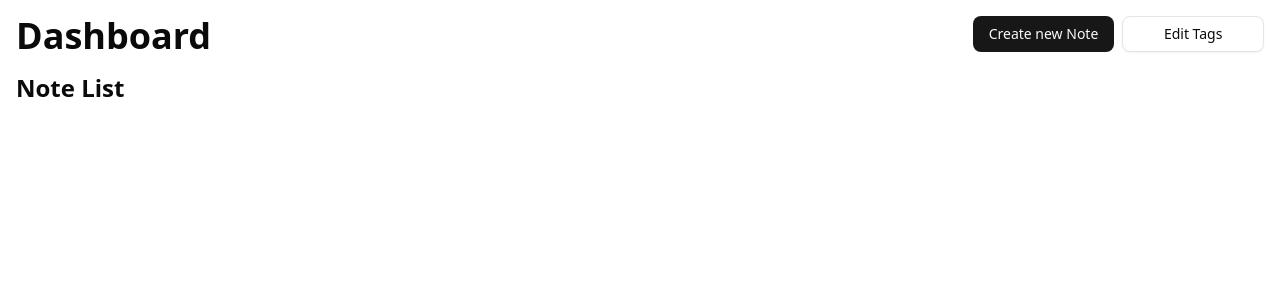
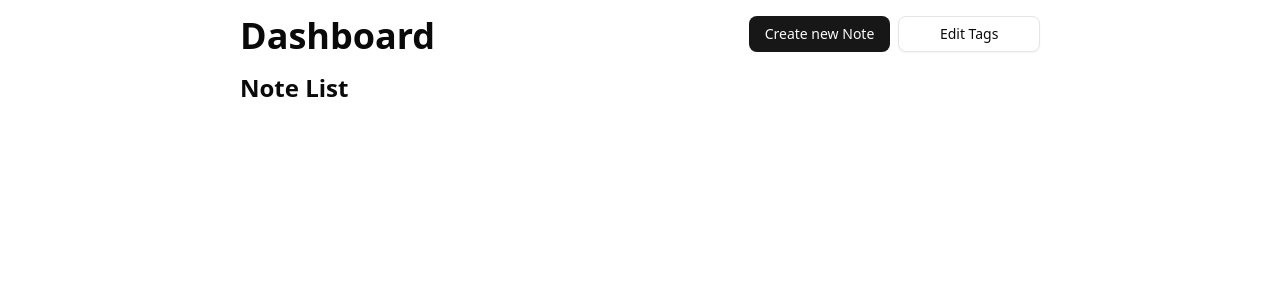
Before and after one commit to CandyyPL/react-markdown-note-app, a React (Vite) app: page / in a window 1280 px wide. Shown: the top 300 px of the page. Built offline with nearby package versions, Linux system fonts and the light colour scheme; what webfontloader would draw is missing.

Commit message:
change layout

```diff
--- a/src/pages/Dashboard.tsx
+++ b/src/pages/Dashboard.tsx
@@ -14,8 +14,8 @@ const Dashboard = () => {
   // );
 
   return (
-    <main className='p-4'>
-      <div className='flex justify-between'>
+    <main className='m-auto max-w-200 pt-4'>
+      <div className='flex w-full justify-between'>
         <h1 className='mb-4 text-4xl font-semibold'>Dashboard</h1>
         <div className='grid grid-cols-2 gap-2'>
           <Link
--- a/src/pages/SingleNote.tsx
+++ b/src/pages/SingleNote.tsx
@@ -8,7 +8,7 @@ const SingleNote = () => {
   const note = notes.find((note) => note.id === noteId);
 
   return (
-    <main className='m-4'>
+    <main className='m-auto max-w-200 pt-4'>
       <h1 className='text-4xl font-semibold'>{note?.title}</h1>
     </main>
   );
```
